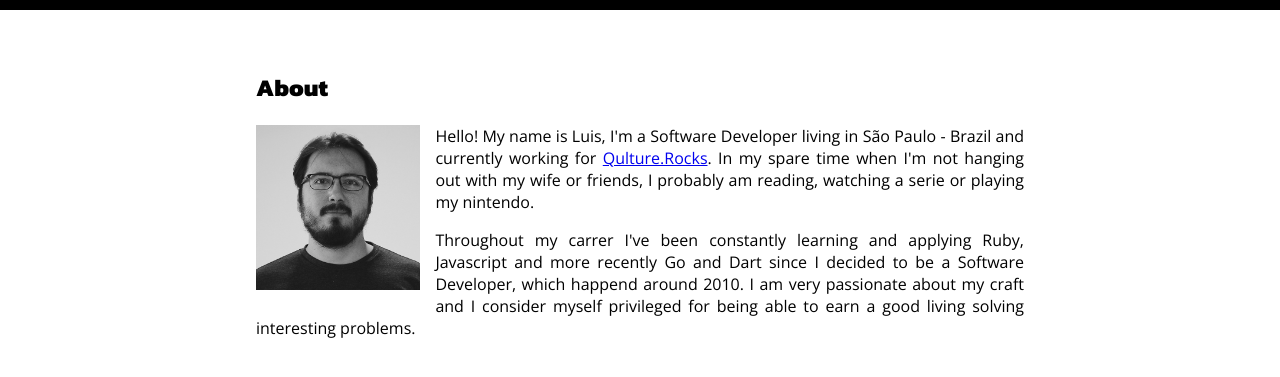
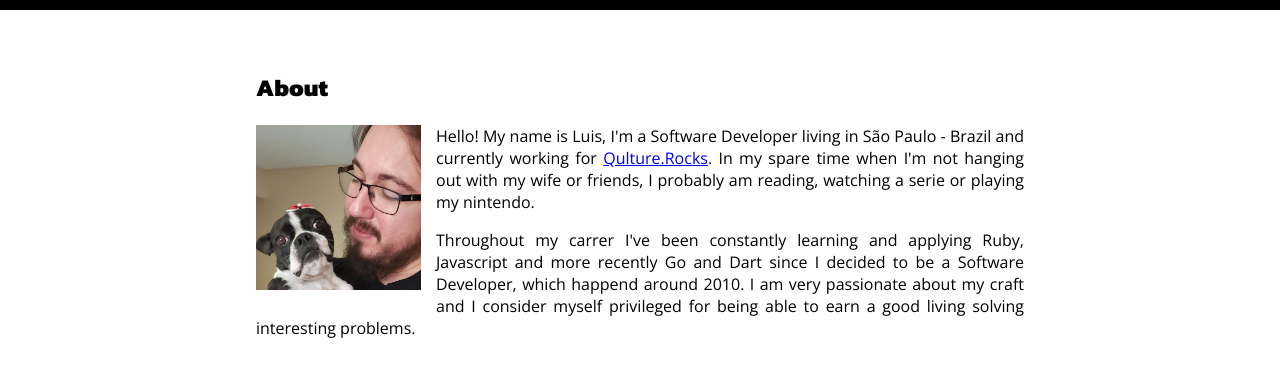
Before and after one commit to lfv89/lfv89.github.io, a Jekyll site: the page built from _pages/about.html, in a window 1280 px wide. Shown: the top 377 px of the page. Built offline with Jekyll 4.4.1, drawn with Linux system fonts in a browser that asks for light colours.

Commit message:
Change picture

```diff
--- a/_pages/about.html
+++ b/_pages/about.html
@@ -6,7 +6,7 @@ permalink: about.html
 
 <h1>About</h1>
 
-<img src="/assets/lfv89.png"/>
+<img src="/assets/luis-e-ruby.jpeg"/>
 
 <p>Hello! My name is Luis, I'm a {{ site.me.occupation }} living in {{ site.me.location }} and currently working for <a href="{{ site.employer.url }}">{{ site.employer.name }}</a></i>. In my spare time when I'm not hanging out with my wife or friends, I probably am reading, watching a serie or playing my nintendo.</p>
 
```
Also changed, not shown: assets/luis-e-ruby.jpeg (added).
